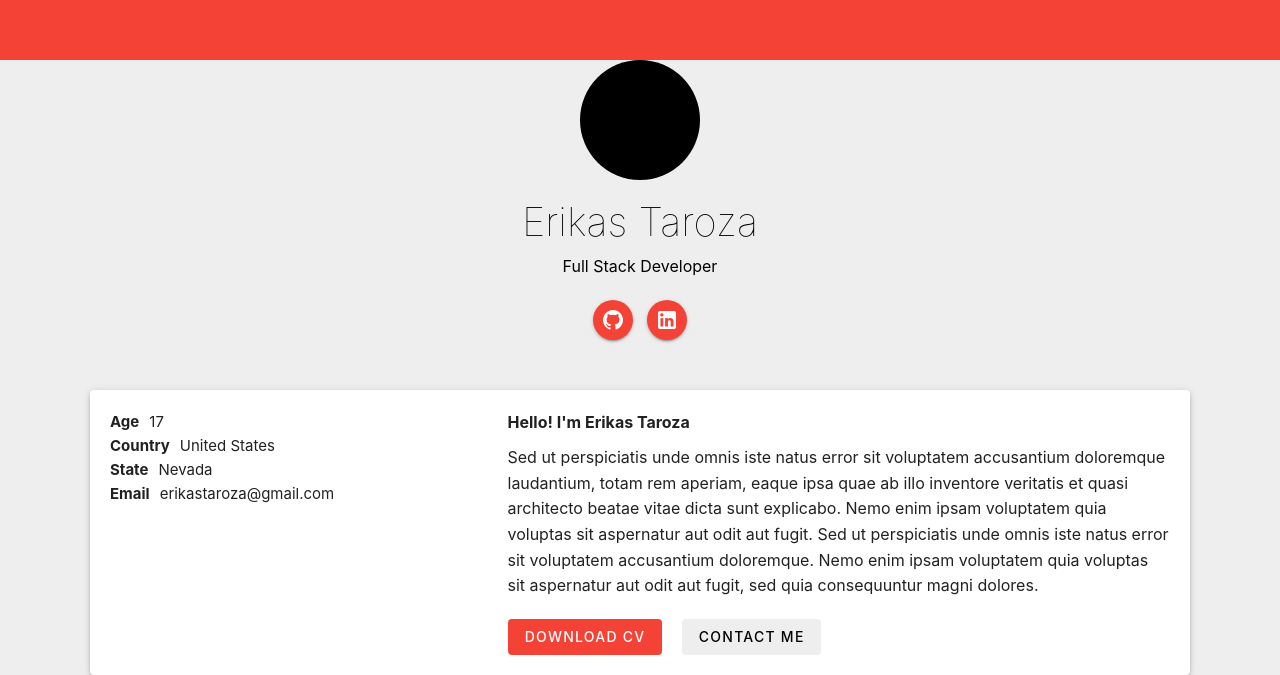
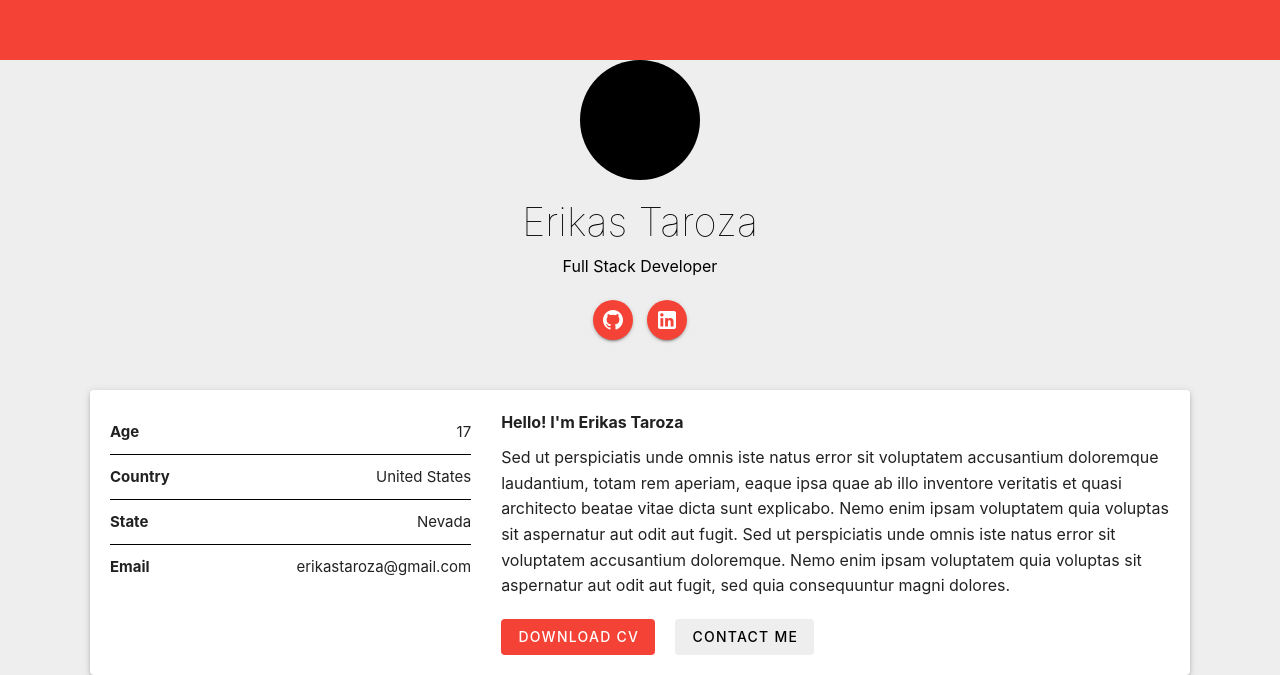
Before and after one commit to erikas-taroza/erikas-taroza.github.io, a Vue app: page / in a window 1280 px wide. Shown: the part 240-915 px from the top of the page. Built offline with nearby package versions, Linux system fonts and the light colour scheme.

Commit message:
Improve infocard layout.

```diff
--- a/src/components/InfoCard.vue
+++ b/src/components/InfoCard.vue
@@ -14,11 +14,16 @@ const info:Map<string, any> = new Map<string, any>([
 
 <template>
     <v-card class="card" elevation="3">
-        <div class="info">
-            <div v-for="i in info" style="display: flex; flex-direction: row; align-items: center;">
-                <p><strong>{{ i[0] }}</strong></p>
+        <div class="info-container">
+            <div
+                v-for="(item, i) in info"
+                class="info"
+                :key="i"
+                :style="{'border-top': i > 0 ? '1px solid black' : 'none'}"
+            >
+                <p><strong>{{ item[0] }}</strong></p>
                 <div style="width: 10px;"></div>
-                <p>{{ i[1] }}</p>
+                <p>{{ item[1] }}</p>
             </div>
         </div>
         <div class="bio">
@@ -49,7 +54,15 @@ Nemo enim ipsam voluptatem quia voluptas sit aspernatur aut odit aut fugit, sed
             max-width: 1100px;
             width: 100%;
             display: grid;
-            grid-template-columns: 1.2fr 2fr;
+            grid-template-columns: 1.1fr 2fr;
+        }
+
+        .bio {
+            margin-left: 15px;
+        }
+
+        .info-container {
+            margin-right: 15px;
         }
     }
 
@@ -58,7 +71,16 @@ Nemo enim ipsam voluptatem quia voluptas sit aspernatur aut odit aut fugit, sed
     }
 
     .info {
-        margin-bottom: 10px;
+        display: flex;
+        flex-direction: row;
+        align-items: center;
+        justify-content: space-between;
+        padding-top: 10px;
+        padding-bottom: 10px;
+    }
+
+    .info-container {
+        margin-bottom: 15px;
     }
 
     .bio p {
```
